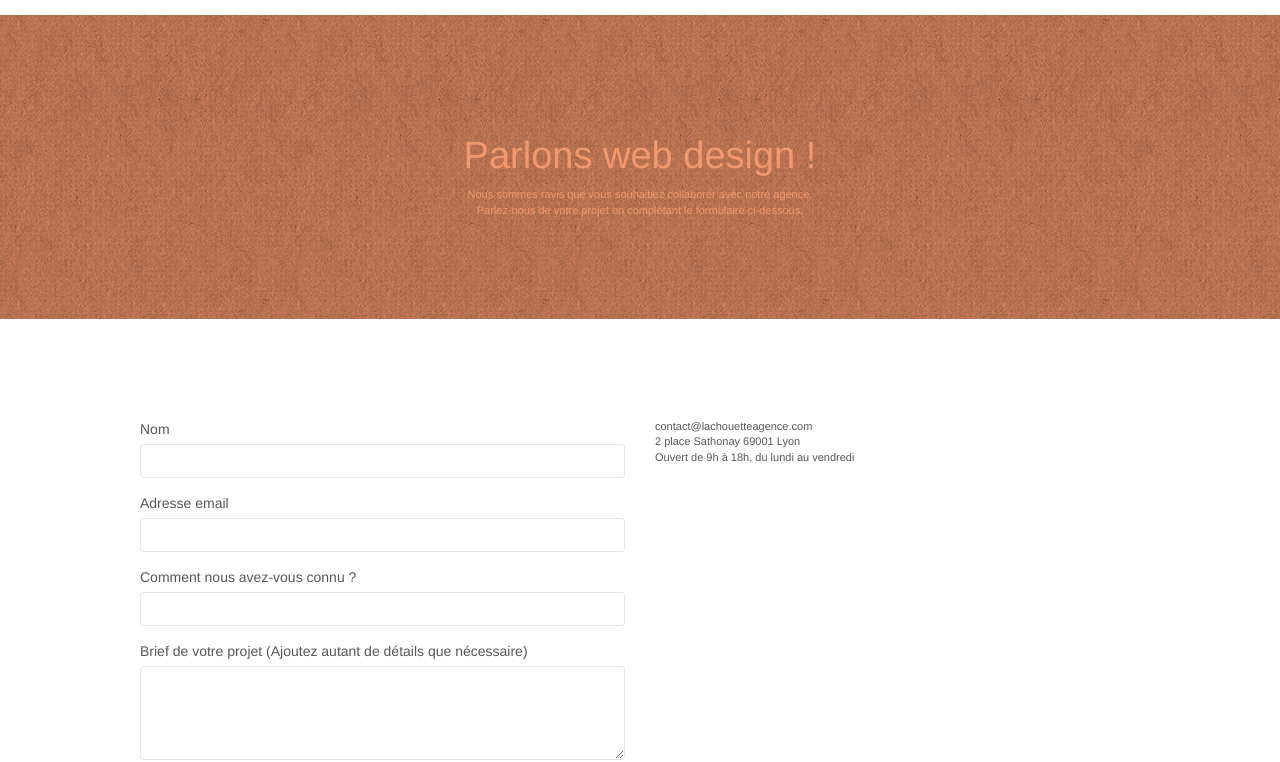
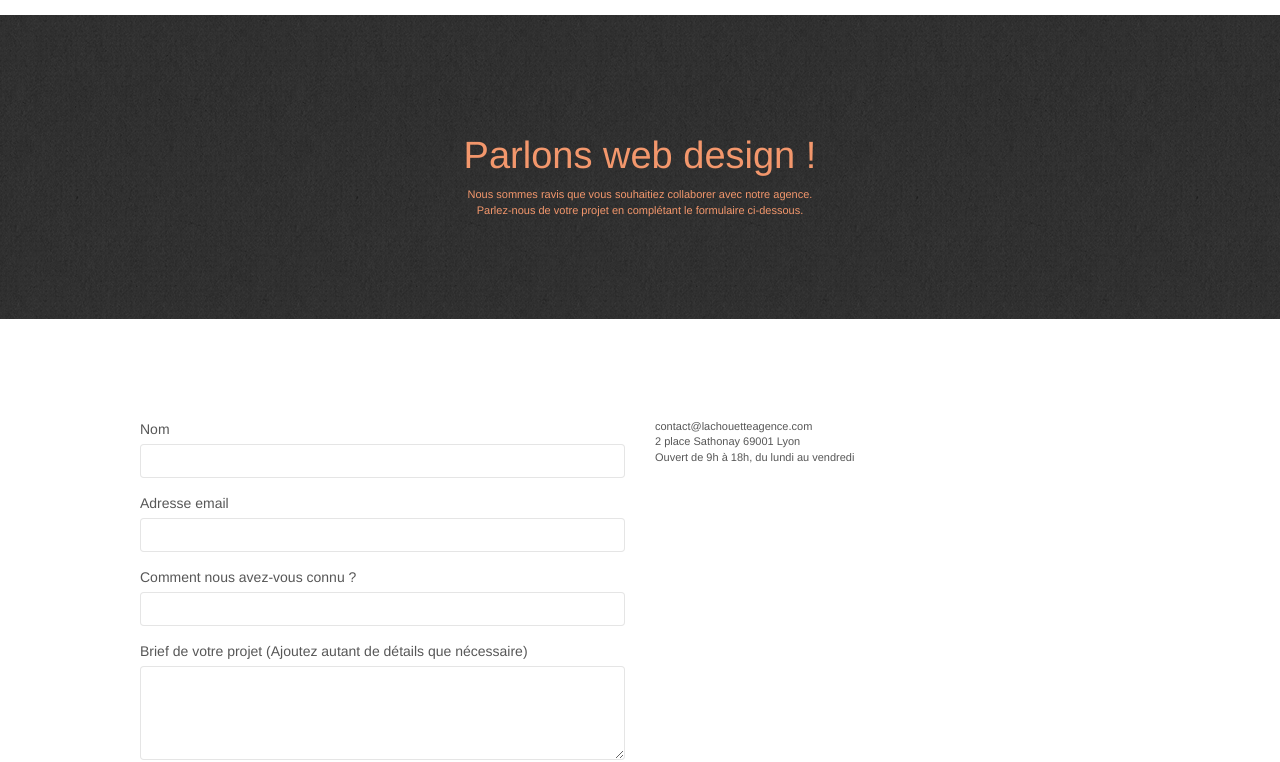
Before and after one commit to Hayce-Suprah/P4, a plain HTML site: page Starting website/page2.html in a window 1280 px wide. Shown: the part 77-839 px from the top of the page. Drawn offline with Linux system fonts and the light colour scheme; files that its build step writes are made by us from their sources.

Commit message:
Changement couleurs problème contraste

```diff
--- a/Starting website/style.css
+++ b/Starting website/style.css
@@ -771,7 +771,7 @@ h4 {
 }
 
 .bgc-atomic-tangerine {
-    background-color: #F3976C;
+    background-color: #404040;
 }
 
 .tc-white {
```
Also changed, not shown: Starting website/index.html (+1 -1 lines).
